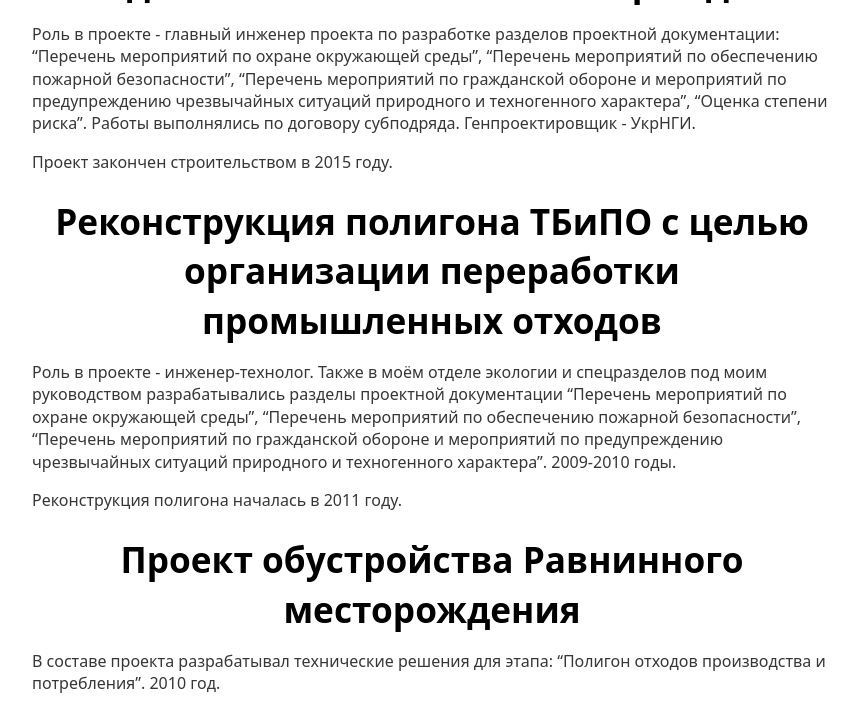
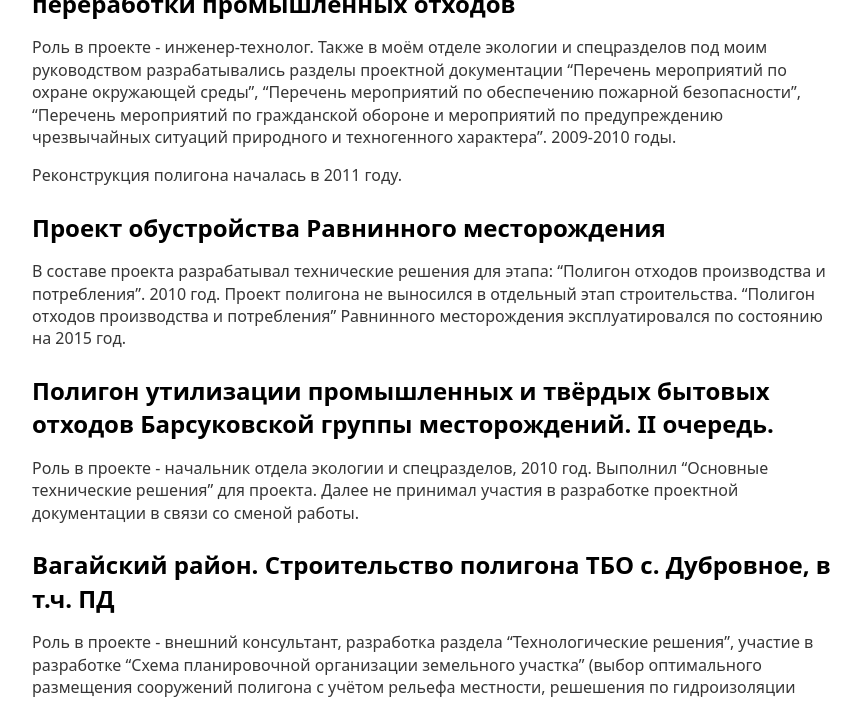
Before and after one commit to kiselevmv/kiselevmv.github.io, a Jekyll site: the page built from _posts/2008-03-05-landfill-experience.md, in a window 1280 px wide and 1400 px high, scrolled down 1449 px. Shown: the top 702 px of the window, without its empty margins (208-1069 px from the left). Built offline with Jekyll 4.4.1, drawn with Linux system fonts in a browser that asks for light colours; some of the changed text lies outside the part shown.

Commit message:
Update 2008-03-05-landfill-experience.md

```diff
--- a/_posts/2008-03-05-landfill-experience.md
+++ b/_posts/2008-03-05-landfill-experience.md
@@ -2,10 +2,10 @@
 layout: post
 title:  "Выполненные проекты полигонов"
 date: 2008-03-05 22:32:00 -0000
-tags: blog
+tags: blog Полигон
 ---
 
-# Реконструкция Самотлорского месторождения нефти. Полигон по обезвреживанию и захоронению отходов производства и потребления
+## Реконструкция Самотлорского месторождения нефти. Полигон по обезвреживанию и захоронению отходов производства и потребления
 
 Роль в проекте:
 
@@ -14,34 +14,36 @@
 
 Проект был согласован заказчиком, прошёл Государственную экологическую экспертизу (федерального уровня). Экспертизу проектной документации. Строительство не начиналось. Проект впоследствии дважды перерабатывался при моём участии как консультанта и инженера-технолога. Полигон построен по изменённой проектной документации.
 
-# Шламонакопитель для сбора и периодического временного хранения
+## Шламонакопитель для сбора и периодического временного хранения
 
 Роль в проекте - разработка технических решений по договору субподряда. 2008-2009 годы.
 
-# Полигон по захоронению и утилизации промышленных и твердых бытовых отходов Барсуковского месторождения. Корректировка
+Шламонакопитель был обустроен на Комсомольском месторождении. Выведен из эксплуатации и рекультивирован в 2013 году.
+
+## Полигон по захоронению и утилизации промышленных и твердых бытовых отходов Барсуковского месторождения. Корректировка
 
 Роль в проекте - руководитель группы экологов, 2009 год. Разделы проекта "Перечень мероприятий по охране окружающей среды", "Мероприятия по обеспечению пожарной безопасности", "Оценка степени риска. Промышленная безопасность", "Проект рекультивации нарушенных земель", "Мероприятия по охране труда" разрабатывались в моём отделе. Разделы "Оценка степени", "Мероприятия по обеспечению пожарной безопасности" выполнял самостоятельно.
 
-# Полигон по захоронению и утилизации промышленных и твёрдых бытовых отходов Комсомольского месторождения
+## Полигон по захоронению и утилизации промышленных и твёрдых бытовых отходов Комсомольского месторождения
 
 Роль в проекте - главный инженер проекта по разработке разделов проектной документации: "Перечень мероприятий по охране окружающей среды", "Перечень мероприятий по обеспечению пожарной безопасности", "Перечень мероприятий по гражданской обороне и мероприятий по предупреждению чрезвычайных ситуаций природного и техногенного характера", "Оценка степени риска". Работы выполнялись по договору субподряда. Генпроектировщик - УкрНГИ.
 
 Проект закончен строительством в 2015 году.
 
-# Реконструкция полигона ТБиПО с целью организации переработки промышленных отходов
+## Реконструкция полигона ТБиПО с целью организации переработки промышленных отходов
 
 Роль в проекте - инженер-технолог. Также в моём отделе экологии и спецразделов под моим руководством разрабатывались разделы проектной документации "Перечень мероприятий по охране окружающей среды", "Перечень мероприятий по обеспечению пожарной безопасности", "Перечень мероприятий по гражданской обороне и мероприятий по предупреждению чрезвычайных ситуаций природного и техногенного характера". 2009-2010 годы.
 
 Реконструкция полигона началась в 2011 году.
 
-# Проект обустройства Равнинного месторождения
+## Проект обустройства Равнинного месторождения
 
-В составе проекта разрабатывал технические решения для этапа: "Полигон отходов производства и потребления". 2010 год.
+В составе проекта разрабатывал технические решения для этапа: "Полигон отходов производства и потребления". 2010 год. Проект полигона не выносился в отдельный этап строительства. "Полигон отходов производства и потребления" Равнинного месторождения эксплуатировался по состоянию на 2015 год.
 
-# Полигон утилизации промышленных и твёрдых бытовых отходов Барсуковской группы месторождений. II очередь.
+## Полигон утилизации промышленных и твёрдых бытовых отходов Барсуковской группы месторождений. II очередь.
 
-оль в проекте - начальник отдела экологии и спецразделов, 2010 год. Выполнил "Основные технические решения" для проекта. Далее не принимал участия в разработке проектной документации в связи со сменой работы.
+Роль в проекте - начальник отдела экологии и спецразделов, 2010 год. Выполнил "Основные технические решения" для проекта. Далее не принимал участия в разработке проектной документации в связи со сменой работы.
 
-# Вагайский район. Строительство полигона ТБО с. дубровное, в т.ч. ПД
+## Вагайский район. Строительство полигона ТБО с. Дубровное, в т.ч. ПД
 
 Роль в проекте - внешний консультант, разработка раздела "Технологические решения", участие в разработке "Схема планировочной организации земельного участка" (выбор оптимального размещения сооружений полигона с учётом рельефа местности, решешения по гидроизоляции основания). 2011 год.
```
